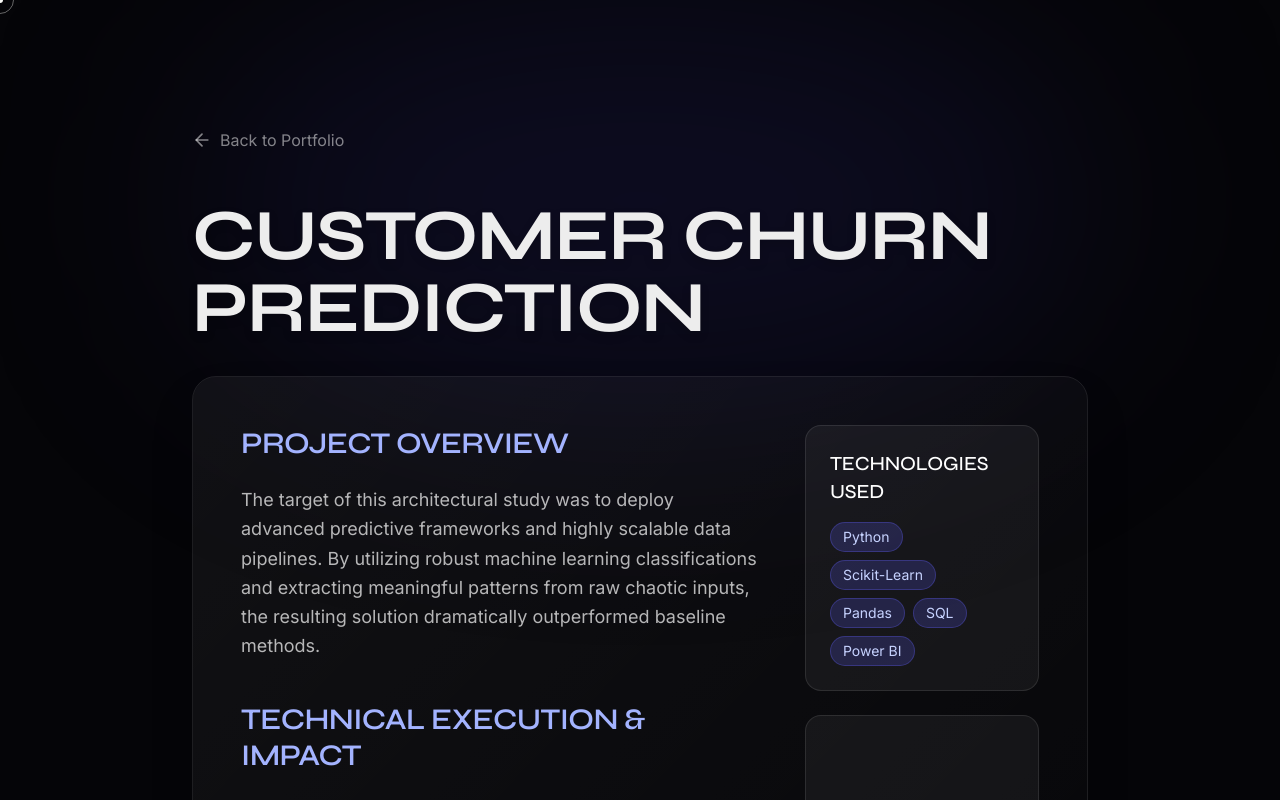
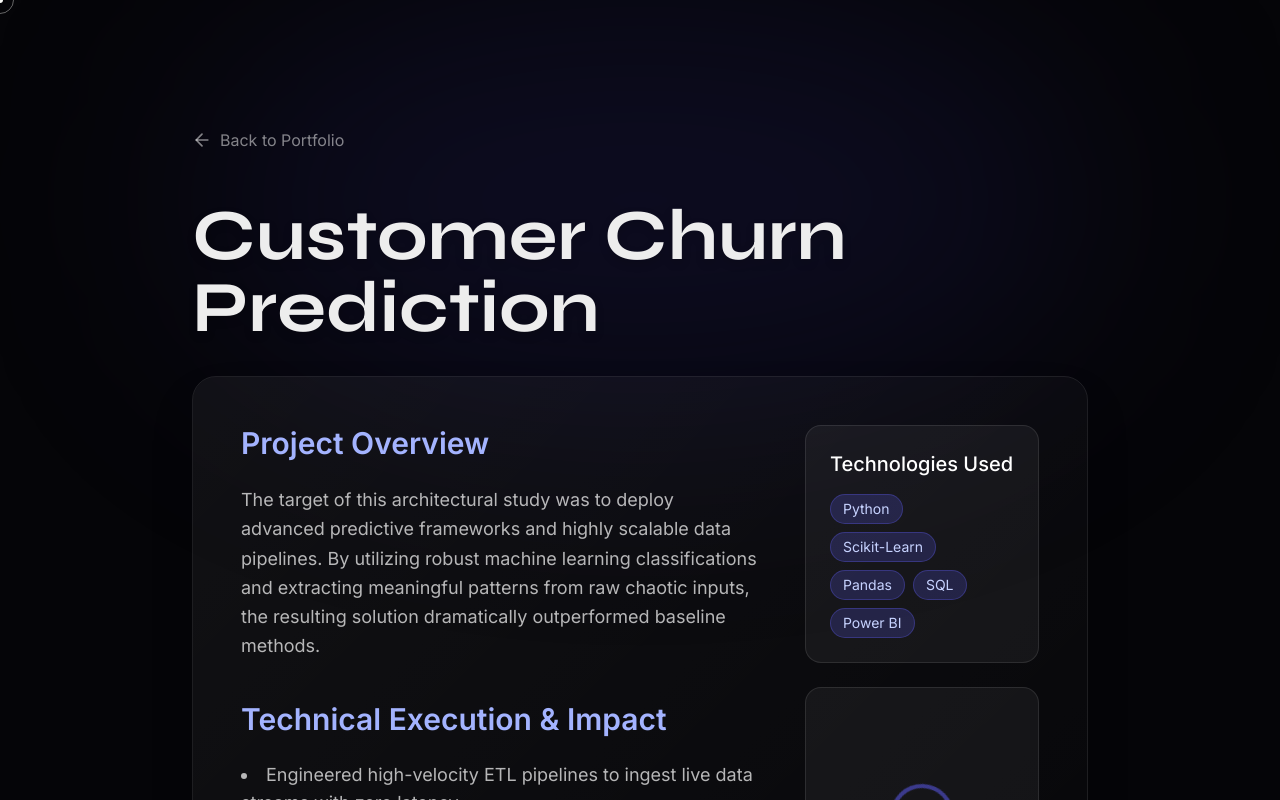
Before and after one commit to HeelSoni/MyPortfolio, a Next.js app: page /projects/customer-churn-prediction in a window 1280 px wide. Shown: the top 800 px of the page. Built offline with nearby package versions, Linux system fonts and the light colour scheme.

Commit message:
Emergency Fix: Restored Hero scrollytelling and typography by removing overlaps and aggressive global styles

```diff
--- a/app/components/SmoothScroll.tsx
+++ b/app/components/SmoothScroll.tsx
@@ -6,12 +6,12 @@ import Lenis from "@studio-freight/lenis";
 export default function SmoothScroll({ children }: { children: React.ReactNode }) {
   useEffect(() => {
     const lenis = new Lenis({
-      duration: 1.8, // Slightly longer for luxurious damping
+      duration: 1.2,
       easing: (t) => Math.min(1, 1.001 - Math.pow(2, -10 * t)),
       orientation: "vertical",
       gestureOrientation: "vertical",
       smoothWheel: true,
-      wheelMultiplier: 0.8, // Reduced for buttery-smooth precision
+      wheelMultiplier: 1,
       touchMultiplier: 1.5,
       infinite: false,
     });
--- a/app/globals.css
+++ b/app/globals.css
@@ -44,9 +44,18 @@
     color: var(--foreground);
   }
 
-  h1 { font-family: var(--font-display); font-weight: 800; text-transform: uppercase; letter-spacing: -0.02em; }
-  h2 { font-family: var(--font-display); font-weight: 800; text-transform: uppercase; letter-spacing: -0.02em; }
-  h3 { font-family: var(--font-display); font-weight: 700; text-transform: uppercase; letter-spacing: -0.01em; }
+  .section-title {
+    font-family: var(--font-display);
+    font-weight: 800;
+    text-transform: uppercase;
+    letter-spacing: -0.02em;
+  }
+  .section-subtitle {
+    font-family: var(--font-display);
+    font-weight: 700;
+    text-transform: uppercase;
+    letter-spacing: -0.01em;
+  }
 
   /* Fallback cursor for touch */
   @media (pointer: coarse) {
--- a/app/layout.tsx
+++ b/app/layout.tsx
@@ -3,7 +3,6 @@ import { Inter, Syne } from "next/font/google";
 import "./globals.css";
 import SmoothScroll from "./components/SmoothScroll";
 import CustomCursor from "./components/CustomCursor";
-import DataBackground from "./components/DataBackground";
 
 const inter = Inter({ subsets: ["latin"], variable: "--font-inter" });
 const syne = Syne({ subsets: ["latin"], variable: "--font-syne" });
@@ -21,7 +20,6 @@ export default function RootLayout({
   return (
     <html lang="en" className={`${inter.variable} ${syne.variable} antialiased bg-[#050508] text-[#ededed]`}>
       <body className="min-h-screen flex flex-col font-sans relative">
-        <DataBackground />
         <CustomCursor />
         <SmoothScroll>
           {children}
--- a/app/page.tsx
+++ b/app/page.tsx
@@ -4,20 +4,19 @@ import Projects from "./components/Projects";
 import Skills from "./components/Skills";
 import Experience from "./components/Experience";
 import About from "./components/About";
+import DataBackground from "./components/DataBackground";
 
 export default function Home() {
   return (
     <main className="relative w-full bg-[#050508] text-white selection:bg-white/20">
       <Navbar />
 
-      {/*
-        ScrollyCanvas creates the 600vh scroll space.
-        It has a sticky container that stays fixed while the user scrolls through the vertical space.
-        Once the 600vh space is scrolled past, the normal document flow resumes with the rest of the site below.
-      */}
+      {/* Hero scrollytelling canvas stays pinned */}
       <ScrollyCanvas />
 
-      <div className="relative z-20 bg-[#050508]">
+      {/* Post-Hero content area now hosts the DataBackground uniquely */}
+      <div className="relative z-20 bg-[#050508] overflow-hidden">
+        <DataBackground />
         <Projects />
         <Skills />
         <Experience />
```
